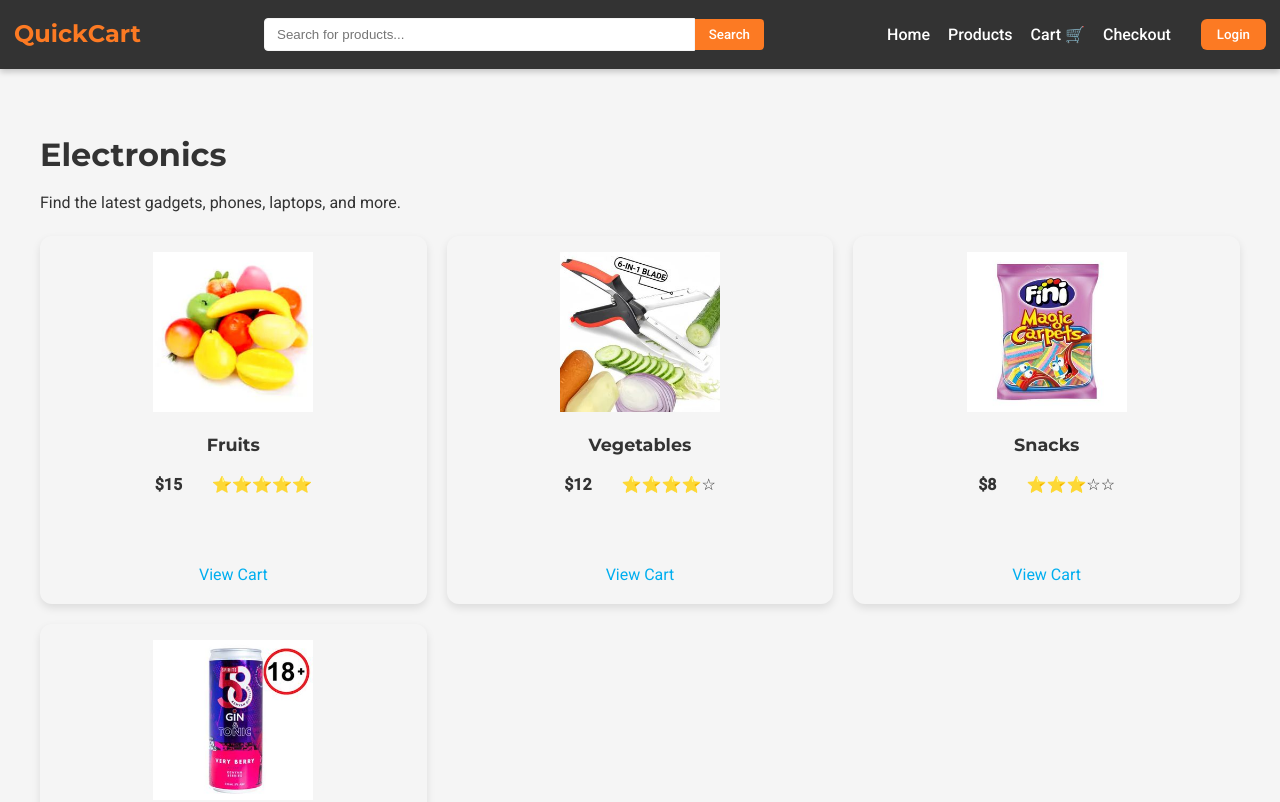
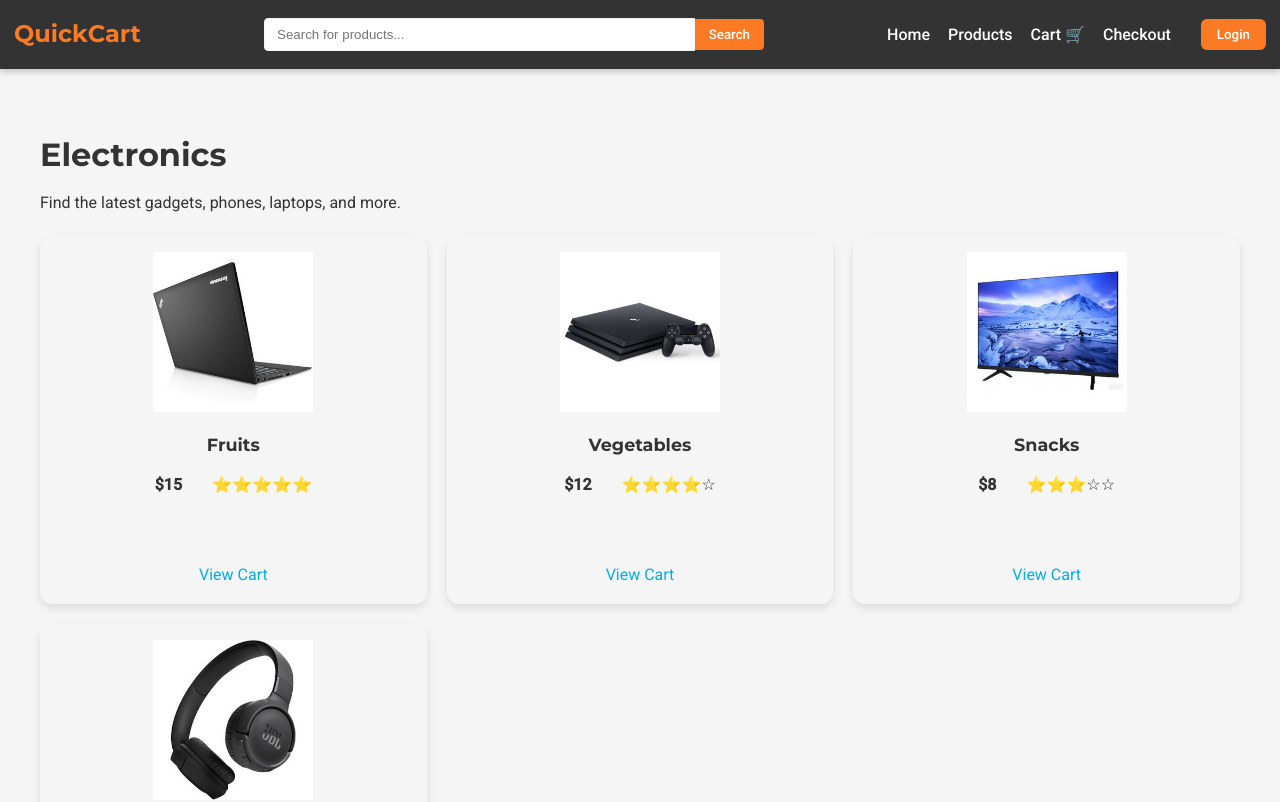
Before and after one commit to larryjuma/QuickCart, a React (Vite) app: page /electronics in a window 1280 px wide. Shown: the top 802 px of the page. Built offline with nearby package versions, Linux system fonts and the light colour scheme.

Commit message:
added some images

```diff
--- a/src/Pages/Electronics.jsx
+++ b/src/Pages/Electronics.jsx
@@ -5,10 +5,10 @@ import { Link } from "react-router-dom";
 
 function Electronics({ addToCart }) {
   const products = [
-    { id: 27, name: "Fruits", price: 15, rating: 5, category: "Groceries", image: "/QuickCart/images/fruits.jpg" },
-    { id: 28, name: "Vegetables", price: 12, rating: 4, category: "Groceries", image: "/QuickCart/images/vegetable.jpg" },
-    { id: 29, name: "Snacks", price: 8, rating: 3, category: "Groceries", image: "/QuickCart/images/snacks.jpg" },
-    { id: 30, name: "Drinks", price: 10, rating: 4, category: "Groceries", image: "/QuickCart/images/drinks.jpg" },
+    { id: 27, name: "Fruits", price: 15, rating: 5, category: "Groceries", image: "/QuickCart/images/laptop.jpg" },
+    { id: 28, name: "Vegetables", price: 12, rating: 4, category: "Groceries", image: "/QuickCart/images/ps.jpg" },
+    { id: 29, name: "Snacks", price: 8, rating: 3, category: "Groceries", image: "/QuickCart/images/tv.jpg" },
+    { id: 30, name: "Drinks", price: 10, rating: 4, category: "Groceries", image: "/QuickCart/images/headphones.jpg" },
 
   ];
 
--- a/src/Pages/Home.jsx
+++ b/src/Pages/Home.jsx
@@ -9,7 +9,7 @@ function Home({ addToCart }) {
   const featuredProducts = [
     { id: 101, name: "Wireless Headphones", price: 59.99, image: "/QuickCart/images/headphones.jpg" },
     { id: 102, name: "Smartphone", price: 499.99, image: "/QuickCart/images/smartphone.jpg" },
-    { id: 103, name: "Sports Shoes", price: 89.99, image: "/QuickCart/images/sports shoes.jpg" },
+    { id: 103, name: "Sports Shoes", price: 89.99, image: "/QuickCart/images/sports-shoes.jpg" },
   ];
 
   const handleAddToCart = (product) => {
--- a/src/Pages/SpecialOffers.jsx
+++ b/src/Pages/SpecialOffers.jsx
@@ -7,7 +7,7 @@ const specialOffers = [
     name: "Wireless Earbuds",
     oldPrice: 5000,
     price: 3500,
-    image: "/QuickCart/images/ear buds.jpg",
+    image: "/QuickCart/images/ear-buds.jpg",
   },
   {
     id: 2,
@@ -21,7 +21,7 @@ const specialOffers = [
     name: "Smartwatch",
     oldPrice: 8000,
     price: 5999,
-    image: "/QuickCart/images/smart watch.jpg",
+    image: "/QuickCart/images/smart-watch.jpg",
   },
   {
     id: 4,
```
Also changed, not shown: public/images/air-conditioner.jpg (renamed from public/images/air-conitioner.jpg).
